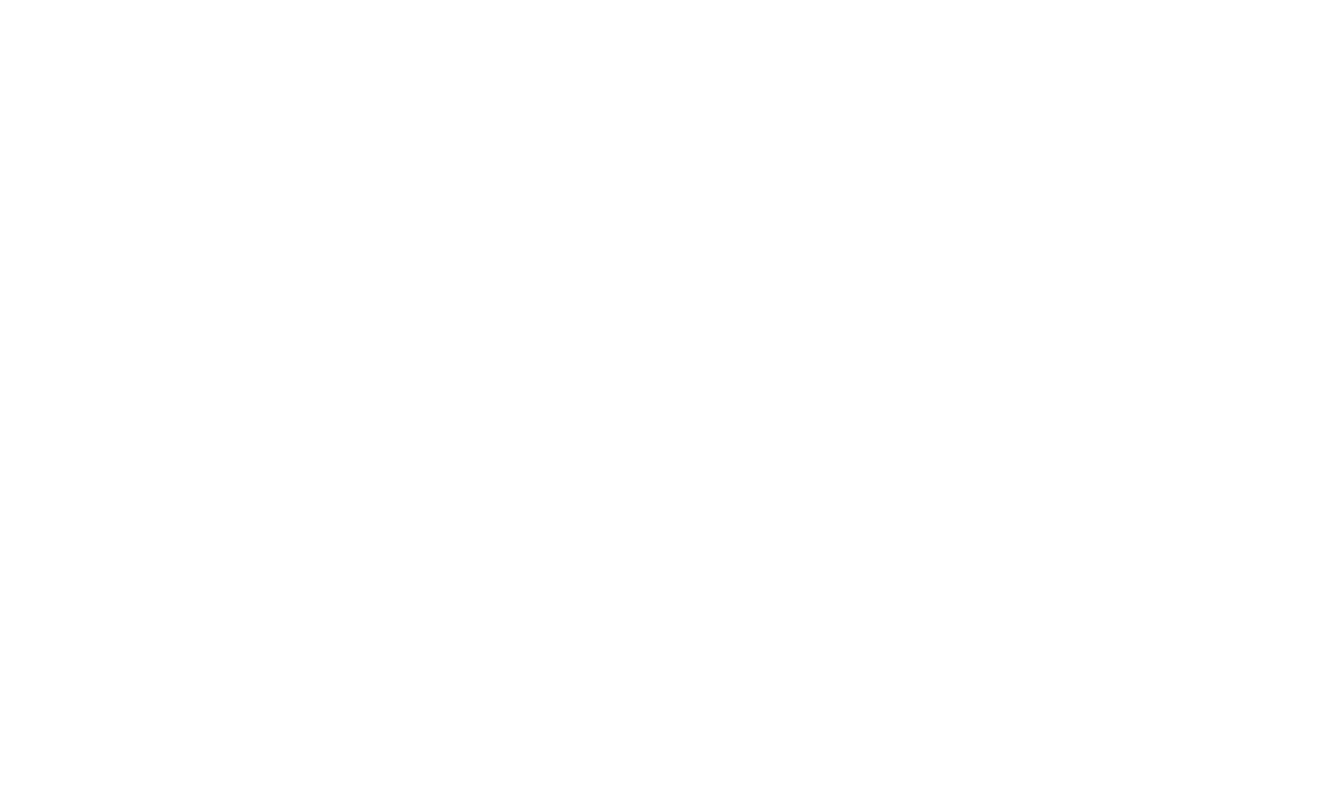
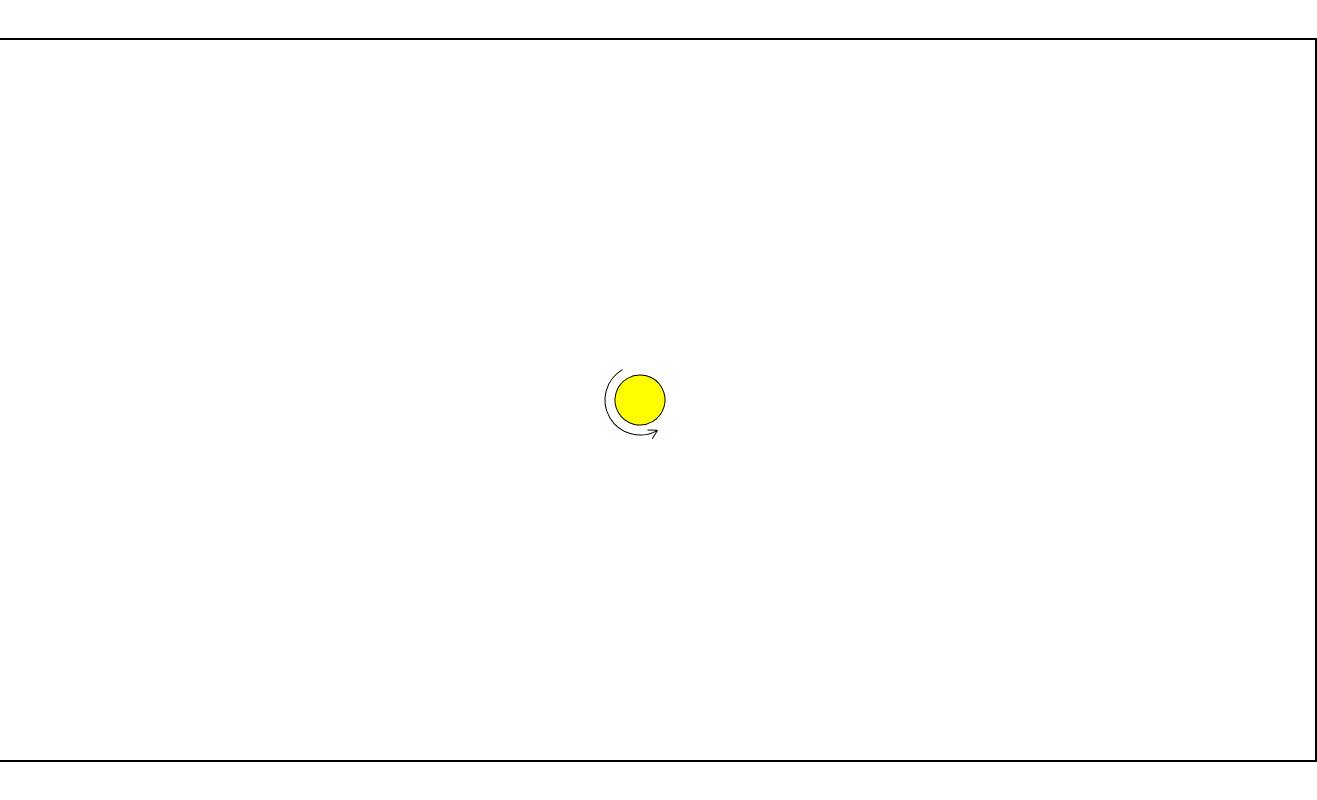
Before and after one commit to cmwinner89/solar_system_sim, a website built with webpack: page index.html in a window 1280 px wide. Shown: the whole page, 1317 px wide, since content can reach past the window. Built offline with nearby package versions, Linux system fonts and the light colour scheme.

Commit message:
sun rotation direction complete

```diff
--- a/index.html
+++ b/index.html
@@ -1,14 +1,23 @@
 <!DOCTYPE html>
 <html lang="en">
+
 <head>
     <meta charset="UTF-8" />
     <meta name="viewport" content="width=device-width, initial-scale=1.0" />
     <meta http-equiv="X-UA-Compatible" content="ie=edge" />
     <link rel="stylesheet" href="./dist/main.css" />
-    <title>Project Name</title>
+    <title>Solar System Simulation JS</title>
 </head>
 
 <body>
+    <!-- <button id="canvas-demo">Canvas Demo</button>
+    <button id="DOM-demo">DOM Demo</button> -->
+    <div id="container">
+
+        <canvas id="main-canvas"></canvas>
+    </div>
     <script src="./dist/main.js"></script>
+    <!-- <script src="./src/canvas.js"></script> -->
 </body>
+
 </html>
--- a/src/index.js
+++ b/src/index.js
@@ -1,2 +1,3 @@
 // src/index.js
 import "./styles/index.scss";
+import "./scripts/canvas.js";
--- /dev/null
+++ b/src/scripts/canvas.js
@@ -0,0 +1,140 @@
+// class canvasExample {
+//     constructor(props) {
+//        x,  y, height, width
+// const coords = [10, 10, 150, 100];
+// const coords = [0, 0, 350, 350];
+// const animationDir = 1;
+// const fillColor = `yellow`;
+// const canvas = document.getElementById("main-canvas");
+// // canvas.width = window.innerWidth * 0.75;
+// canvas.width = window.innerWidth;
+// canvas.height = canvas.width / 2;
+// const center = [canvas.width / 2, canvas.height / 2]
+// const ctx = canvas.getContext("2d");
+// const coords = [...center, 350, 350];
+
+// ctx.beginPath();
+// ctx.arc(...center, 50, 0, 2 * Math.PI);
+// ctx.fillStyle = fillColor;
+// ctx.fill();
+// ctx.stroke();
+
+const fillColor = `yellow`;
+const canvas = document.getElementById("main-canvas");
+// canvas.width = window.innerWidth * 0.75;
+canvas.width = window.innerWidth;
+canvas.height = canvas.width / 2;
+const center = [canvas.width / 2, canvas.height / 2]
+const ctx = canvas.getContext("2d");
+const coords = [...center, 350, 350];
+
+// ctx.fillStyle = fillColor;
+// ctx.fillRect(...coords);
+ctx.beginPath();
+ctx.arc(...center, 50, 0, 2 * Math.PI);
+ctx.fillStyle = fillColor;
+ctx.fill();
+ctx.stroke();
+
+function rotateSun() {
+
+  console.log("TICK");
+  console.log(ctx);
+
+
+  ctx.clearRect(0, 0, canvas.width, canvas.height);
+  // ctx.fillRect(...coords);
+  ctx.save();
+  ctx.translate(canvas.width / 2, canvas.height / 2);
+  ctx.rotate(-Math.PI / 180 * 20)
+  ctx.fillStyle = fillColor;
+  // ctx.fillRect(...coords);
+  //rotates sqaure
+  // ctx.fillRect(-175, -175, 350, 350);
+  ctx.beginPath();
+  ctx.arc(0, 0, 25, 0, 2 * Math.PI);
+  ctx.fillStyle = fillColor;
+  ctx.fill();
+  ctx.stroke();
+
+  //draw triangle
+  ctx.beginPath();
+  canvas_arrow(ctx, 30, 200, 35, 0);
+  ctx.stroke();
+
+
+  //save canvas back to origin position
+  ctx.translate(-canvas.width / 2, -canvas.height / 2);
+
+  ctx.save();
+  ctx.restore();
+  // window.requestAnimationFrame(rotateSun);
+}
+
+function canvas_arrow(ctx, fromx, fromy, tox, toy) {
+  var headlen = 10; // length of head in pixels
+  var dx = tox - fromx;
+  var dy = toy - fromy;
+  var angle = Math.atan2(dy, dx);
+
+  // context.moveTo(fromx, fromy);
+  //tail of arrow change 35 based off radius of curcle
+  ctx.arc(0, 0, 35, 0, Math.PI);
+  ctx.moveTo(tox, toy);
+  //arrows for arrow
+  ctx.lineTo(tox, toy);
+  ctx.lineTo(tox - headlen * Math.cos(angle - Math.PI / 6), toy - headlen * Math.sin(angle - Math.PI / 6));
+  ctx.moveTo(tox, toy);
+  ctx.lineTo(tox - headlen * Math.cos(angle + Math.PI / 6), toy - headlen * Math.sin(angle + Math.PI / 6));
+}
+// const rotateSun = () => {
+//   console.log("TICK");
+//   console.log(ctx);
+//   ctx.clearRect(...coords);
+//   // ctx.save();
+//   ctx.rotate((Math.pi / 180) * 25)
+//   ctx.fillRect(...coords);
+//   // ctx.restore();
+  // window.requestAnimationFrame(rotateSun);
+// }
+
+function init()
+{
+  // window.requestAnimationFrame(rotateSun);
+  setInterval(rotateSun, 500);
+}
+
+init();
+
+// console.log(canvas);
+// console.log(center);
+//     }
+// createCanvas() {
+//   document.body.append(this.canvas);
+// }
+// drawSquare() {
+//   this.ctx.fillStyle = this.fillColor;
+//   this.ctx.fillRect(...this.coords);
+// }
+// updateSquare() {
+//   this.coords = this.coords.map((coord) => (coord += 1 * this.animationDir));
+// }
+
+// clearSquare() {
+//   this.ctx.clearRect(0, 0, this.canvas.width, this.canvas.height);
+// }
+
+// reverseAnimation() {
+//   this.animationDir *= -1;
+// }
+// clearCanvas() {
+//   this.ctx.clearRect(0, 0, this.canvas.width, this.canvas.height);
+// }
+// setColor(color) {
+//   this.fillColor = color;
+//   document.body.style.backgroundColor = color;
+//   document.body.style.filter = `brightness(150%)`;
+// }
+  // }
+
+  // export default canvasExample;
--- a/src/styles/index.scss
+++ b/src/styles/index.scss
@@ -0,0 +1,12 @@
+#container {
+    display: flex;
+    align-items: center;
+    justify-content: center;
+    border: black solid 2px;
+    height: 720px;
+    width: 1350px;
+    position: absolute;
+    top: 50%;
+    left: 50%;
+    transform: translateY(-50%) translateX(-50%);
+}
--- a/webpack.common.js
+++ b/webpack.common.js
@@ -69,18 +69,19 @@ module.exports = {
             },
           },
           "css-loader",
-          "resolve-url-loader",
           {
             loader: "sass-loader",
             options: {
               implementation: require('sass')
-            }
+            },
+
           },
           "postcss-loader",
         ],
       },
     ],
   },
+
   plugins: [
     new MiniCssExtractPlugin({
       // Options similar to the same options in webpackOptions.output
```
Also changed, not shown: package.json (+17 -16 lines), dist/main.js (added), 2 other files.
